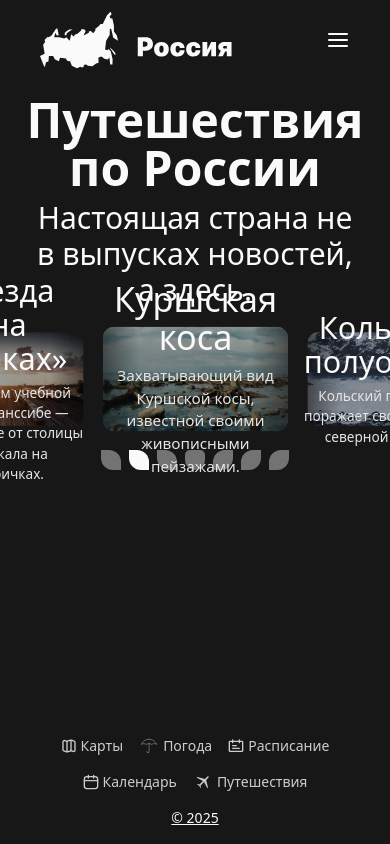
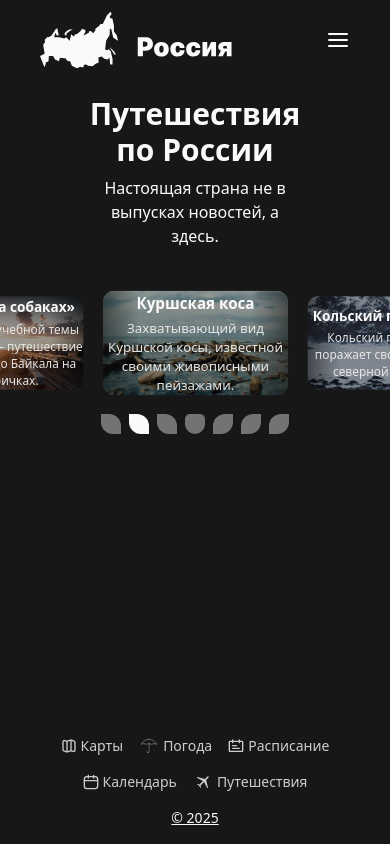
Before and after one commit to MoeTomatoki/github-pages-project, a React (Vite) app: page / in a window 390 px wide. Built offline with nearby package versions, Linux system fonts and the light colour scheme; data requests are answered from the project's data file.

Commit message:
адаптировал страницы под мобильные устройства

```diff
--- a/src/pages/about/about-page.tsx
+++ b/src/pages/about/about-page.tsx
@@ -34,34 +34,34 @@ export default function AboutPage() {
 
     return (
         <>
-            <div className="flex flex-col min-h-[70vh] items-center p-4 text-neutral-50 dark:text-neutral-800">
-                <div className="text-center mb-8">
+            <div className="flex flex-col md:min-h-[70vh] items-center p-4 text-neutral-50 dark:text-neutral-800">
+                <div className="text-center md:mb-8">
                     <h1 className="text-4xl font-bold text-pretty">{currentData?.name}</h1>
                     <p className="text-neutral-400 dark:text-neutral-600 mt-2">
                         <span>Номер страницы: {page + 1}</span>
                     </p>
                 </div>
 
-                <div className="grid grid-cols-1 md:grid-cols-2 gap-8 max-w-5xl w-full">
+                <div className="grid grid-cols-1 md:grid-cols-2 gap-4 md:gap-8 max-w-5xl w-full">
                     <Img currentData={currentData} />
 
-                    <div className="flex flex-col justify-center">
-                        <span className="mb-4 text-neutral-400 dark:text-neutral-600">
+                    <div className="flex text-xs md:text-md flex-col justify-center">
+                        <span className=" md:mb-4 text-neutral-400 dark:text-neutral-600">
                             URL:
                         </span>
                         <a
                             href={currentData?.url.adress}
                             target="_blank"
                             rel="noopener noreferrer"
-                            className="text-3xl font-semibold text-neutral-200 dark:text-neutral-700 hover:underline"
+                            className="text-xl font-semibold md:text-3xl md:font-semibold text-neutral-200 dark:text-neutral-700 text-justify hover:underline"
                         >
                             {currentData?.url.name}
                         </a>
-                        <Text currentData={currentData} />
+                        <Text currentData={currentData}/>
                     </div>
                 </div>
 
-                <div className="mt-12 flex justify-center">
+                <div className="mt-4 md:mt-12 flex justify-center gap-4">
                     <ButtonUI
                         onClick={() => handleClick(true)}
                         disabled={page === 0}
@@ -78,7 +78,7 @@ export default function AboutPage() {
                     </ButtonUI>
                 </div>
 
-                <div className="mt-12 flex flex-col items-center">
+                <div className="mt-4 md:mt-48 flex flex-col items-center">
                     <p className="text-neutral-400 dark:text-neutral-600 text-sm">
                         Хочешь узнать большего? Ты всегда можешь связаться с нами!
                     </p>
@@ -113,7 +113,7 @@ function Img({ currentData }: { currentData: ObjFromData | undefined }) {
 
 export function Text({ currentData }: { currentData: ObjFromData | undefined }) {
     return (
-        <div className="mt-2 text-xl font-thin indent-8 text-justify">
+        <div className="mt-2 text-base md:text-xl font-thin indent-8 text-justify">
             {currentData?.aboutMe.map((paragraph, index) => <p
                 key={index}
                 className="mt-2"
--- a/src/pages/main/gallery.tsx
+++ b/src/pages/main/gallery.tsx
@@ -34,7 +34,7 @@ export default function Gallery({ fromFetchQuery, className }: { fromFetchQuery:
                 style={{
                     x: dragX,
                 }}
-                className={clsx(className, "flex items-center cursor-grab active:cursor-grabbing")}
+                className={clsx(className, "flex mt-10 items-center cursor-grab active:cursor-grabbing")}
             >
                 <ViewCarousel carouselIndex={carouselIndex} fromFetchQuery={fromFetchQuery}/>
             </motion.div>
--- a/src/pages/main/main-page.tsx
+++ b/src/pages/main/main-page.tsx
@@ -13,8 +13,8 @@ export default function MainPage() {
     return (
         <div className="px-[25vw]">
             <div className="flex justify-center">
-                <div className="mt-4 max-w-xl text-3xl text-center text-neutral-50 dark:text-neutral-800">
-                    <h1 className="text-5xl font-bold">
+                <div className="mt-4 max-w-xl text-base md:text-3xl text-center text-neutral-50 dark:text-neutral-800">
+                    <h1 className="text-3xl md:text-5xl font-bold">
                         Путешествия по России
                     </h1>
                     <h2 className="mt-2">
--- a/src/pages/main/view-carousel.tsx
+++ b/src/pages/main/view-carousel.tsx
@@ -38,8 +38,8 @@ export default function ViewCarousel({ carouselIndex, fromFetchQuery }: { carous
                             onPointerDownCapture={(e) => e.stopPropagation()}
                             className="text-center text-neutral-50 hover:cursor-pointer"
                         >
-                            <h1 className="text-4xl bold ">{name}</h1>
-                            <h3 className="mt-2 max-w-xs break-words text-neutral-200">{additionalInfo}</h3>
+                            <h1 className="text-md md:text-4xl font-extrabold md:font-semibold ">{name}</h1>
+                            <h3 className="text-sm md:text-xl mt-1 md:mt-2 max-w-xs md:max-w-md break-words text-neutral-200">{additionalInfo}</h3>
                         </NavLink>
                     </div>
                     {isLoading && <Loader />}
--- a/src/shared/ui/button.tsx
+++ b/src/shared/ui/button.tsx
@@ -15,7 +15,7 @@ export default function ButtonUI({ children, className, onClick, disabled }: But
             className={clsx(`
                 text-neutral-800 bg-neutral-50 border border-neutral-300
                 focus:outline-none hover:bg-neutral-200 focus:ring-1 focus:ring-neutral-100
-                font-medium rounded-lg text-sm px-5 py-1 me-5
+                font-medium rounded-lg text-sm px-5 py-1
                 dark:bg-neutral-800 dark:text-white dark:border-neutral-600 dark:hover:bg-neutral-700
                 dark:hover:border-neutral-600 dark:focus:ring-neutral-700
             `, className)}
```
